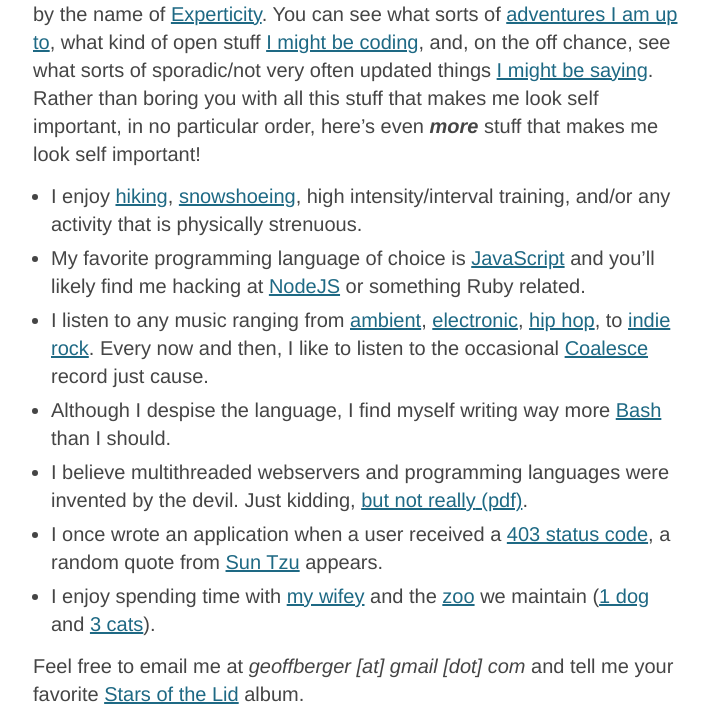
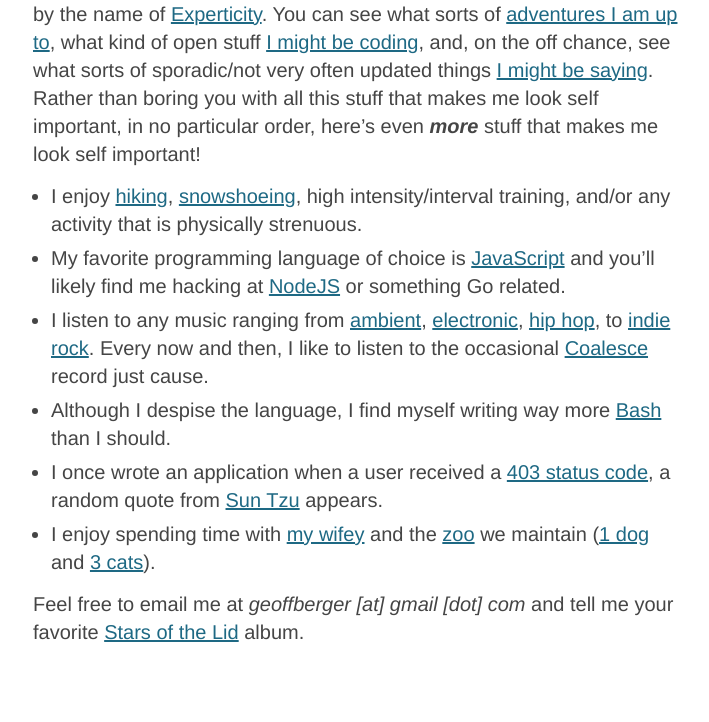
Before and after one commit to geoffberger/me, a plain HTML site: page index.html in a window 1280 px wide. Shown: the part 176-898 px from the top of the page, without its empty margins (282-991 px from the left). After the commit the page ends 836 px from the top, so only its background shows below. Drawn offline with Linux system fonts and the light colour scheme.

Commit message:
updated copy

```diff
--- a/index.html
+++ b/index.html
@@ -16,10 +16,9 @@
     <p>My name is <span class="vcard"><a class="url fn" title="Click here to go to the same exact page" href="http://www.geoffberger.com">Geoff Berger</a></span> and I build/architect/create stuff for a company by the name of <a title="Visit Experticity" href="http://www.experticity.com">Experticity</a>. You can see what sorts of <a title="Check out my flickr account" href="http://www.flickr.com/photos/geoffberger">adventures I am up to</a>, what kind of open stuff <a title="Check out my github account" href="http://www.github.com/geoffberger">I might be coding</a>, and, on the off chance, see what sorts of sporadic/not very often updated things <a title="Check out my very rarely used twitter account" href="http://www.twitter.com/geoffberger">I might be saying</a>. Rather than boring you with all this stuff that makes me look self important, in no particular order, here’s even <b>more</b> stuff that makes me look self important!</p>
     <ul>
       <li>I enjoy <a href="http://photos.bengriffin.net/Zappos/8000-Meter-Challenge-2011/18971421_LMrvWp#1473067054_MP9gJ9C-A-LB">hiking</a>, <a href="http://www.flickr.com/photos/geoffberger/5341035352/in/set-72157625661822387">snowshoeing</a>, high intensity/interval training, and/or any activity that is physically strenuous.</li>
-      <li>My favorite programming language of choice is <a href="http://www.ecmascript.org">JavaScript</a> and you’ll likely find me hacking at <a href="http://nodejs.org">NodeJS</a> or something Ruby related.</li>
+      <li>My favorite programming language of choice is <a href="http://www.ecmascript.org">JavaScript</a> and you’ll likely find me hacking at <a href="http://nodejs.org">NodeJS</a> or something Go related.</li>
       <li>I listen to any music ranging from <a href="http://www.kranky.net">ambient</a>, <a href="http://www.warp.net">electronic</a>, <a href="http://stonesthrow.com">hip hop</a>, to <a href="http://www.desotorecords.com">indie rock</a>. Every now and then, I like to listen to the occasional <a href="http://www.myspace.com/coalesce">Coalesce</a> record just cause.</li>
       <li>Although I despise the language, I find myself writing way more <a href="http://tldp.org/LDP/abs/html/">Bash</a> than I should.</li>
-      <li>I believe multithreaded webservers and programming languages were invented by the devil. Just kidding, <a href="http://www.eecs.berkeley.edu/Pubs/TechRpts/2006/EECS-2006-1.pdf">but not really</a>.</li>
       <li>I once wrote an application when a user received a <a href="http://www.w3.org/Protocols/rfc2616/rfc2616-sec10.html#sec10.4.4">403 status code</a>, a random quote from <a href="http://www.amazon.com/Art-War-Sun-Tzu/dp/0385292163">Sun Tzu</a> appears.</li>
       <li>I enjoy spending time with <a href="http://www.erinkjones.com">my wifey</a> and the <a href="http://www.flickr.com/photos/erin_jones/6224950148/in/photostream">zoo</a> we maintain (<a href="http://www.flickr.com/photos/erin_jones/6224430319/in/photostream">1 dog</a> and <a href="http://www.flickr.com/photos/erin_jones/6224430299/in/photostream">3 cats</a>).</li>
     </ul>
```
